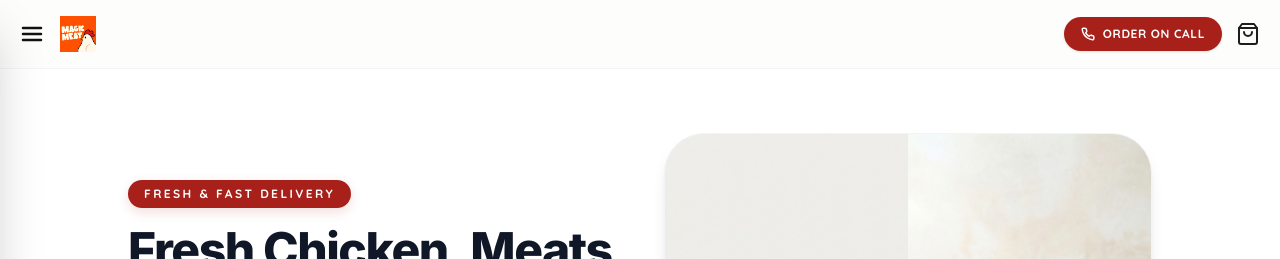
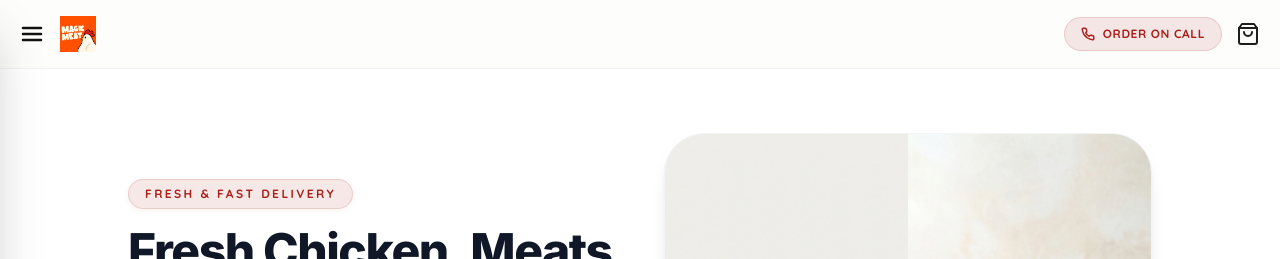
Before and after one commit to nihalkumar5/magicmeat1, a Next.js app: page /shop in a window 1280 px wide. Shown: the top 259 px of the page. Built offline with nearby package versions, Linux system fonts and the light colour scheme; no server answers.

Commit message:
Redesign Order on Call button and Fresh & Fast Delivery badge to use premium light crimson styling

```diff
--- a/src/app/shop/page.tsx
+++ b/src/app/shop/page.tsx
@@ -39,7 +39,7 @@ export default async function Shop() {
 
           {/* Left Column: Text & Search */}
           <div className="flex flex-col items-start text-left animate-[fadeInUp_0.8s_ease-out]">
-            <span className="bg-brand-primary text-white font-bold text-xs tracking-[0.2em] uppercase px-4 py-1.5 rounded-full shadow-[0_4px_12px_rgba(168,32,26,0.15)] mb-4">
+            <span className="bg-brand-primary/10 text-brand-primary border border-brand-primary/15 font-bold text-xs tracking-[0.2em] uppercase px-4 py-1.5 rounded-full shadow-[0_2px_8px_rgba(168,32,26,0.06)] mb-4">
               Fresh & Fast Delivery
             </span>
             <h1 className="font-heading font-extrabold text-4xl lg:text-5xl text-gray-900 tracking-[-0.03em] leading-[1.1] mb-4">
@@ -84,7 +84,7 @@ export default async function Shop() {
 
           {/* Floating Glassmorphic Container Card with enhanced glass effect */}
           <div className="w-full bg-white/70 backdrop-blur-3xl border border-white/85 p-5 rounded-[2rem] shadow-[0_12px_40px_rgba(0,0,0,0.12)] flex flex-col items-start text-left animate-[fadeInUp_0.8s_ease-out]">
-            <span className="bg-brand-primary text-white font-bold text-[10px] tracking-[0.2em] uppercase px-3.5 py-1.5 rounded-full shadow-[0_4px_12px_rgba(168,32,26,0.15)] mb-2">
+            <span className="bg-brand-primary/10 text-brand-primary border border-brand-primary/15 font-bold text-[10px] tracking-[0.2em] uppercase px-3.5 py-1.5 rounded-full shadow-[0_2px_8px_rgba(168,32,26,0.06)] mb-2">
               Fresh & Fast Delivery
             </span>
             <h1 className="font-heading font-extrabold text-2xl text-gray-900 tracking-[-0.03em] leading-[1.15] mb-1.5">
--- a/src/components/Header.tsx
+++ b/src/components/Header.tsx
@@ -57,9 +57,9 @@ export default function Header() {
         <div className="relative z-10 flex items-center gap-2.5">
           <a
             href="tel:+918271663388"
-            className="flex items-center gap-2 bg-brand-primary border border-transparent text-white text-[10px] sm:text-xs font-bold uppercase tracking-wider px-4 py-2 rounded-full hover:bg-brand-secondary hover:shadow-[0_4px_12px_rgba(168,32,26,0.25)] transition-all duration-200 whitespace-nowrap shadow-sm"
+            className="flex items-center gap-2 bg-brand-primary/10 border border-brand-primary/15 text-brand-primary text-[10px] sm:text-xs font-bold uppercase tracking-wider px-4 py-2 rounded-full hover:bg-brand-primary/20 hover:shadow-[0_4px_12px_rgba(168,32,26,0.08)] transition-all duration-200 whitespace-nowrap"
           >
-             <svg viewBox="0 0 24 24" fill="none" stroke="currentColor" strokeWidth="2.5" strokeLinecap="round" strokeLinejoin="round" className="w-3.5 h-3.5 text-white">
+             <svg viewBox="0 0 24 24" fill="none" stroke="currentColor" strokeWidth="2.5" strokeLinecap="round" strokeLinejoin="round" className="w-3.5 h-3.5 text-brand-primary">
                <path d="M22 16.92v3a2 2 0 0 1-2.18 2 19.79 19.79 0 0 1-8.63-3.07 19.5 19.5 0 0 1-6-6 19.79 19.79 0 0 1-3.07-8.67A2 2 0 0 1 4.11 2h3a2 2 0 0 1 2 1.72 12.84 12.84 0 0 0 .7 2.81 2 2 0 0 1-.45 2.11L8.09 9.91a16 16 0 0 0 6 6l1.27-1.27a2 2 0 0 1 2.11-.45 12.84 12.84 0 0 0 2.81.7A2 2 0 0 1 22 16.92z" />
              </svg>
              <span>Order on Call</span>
```
